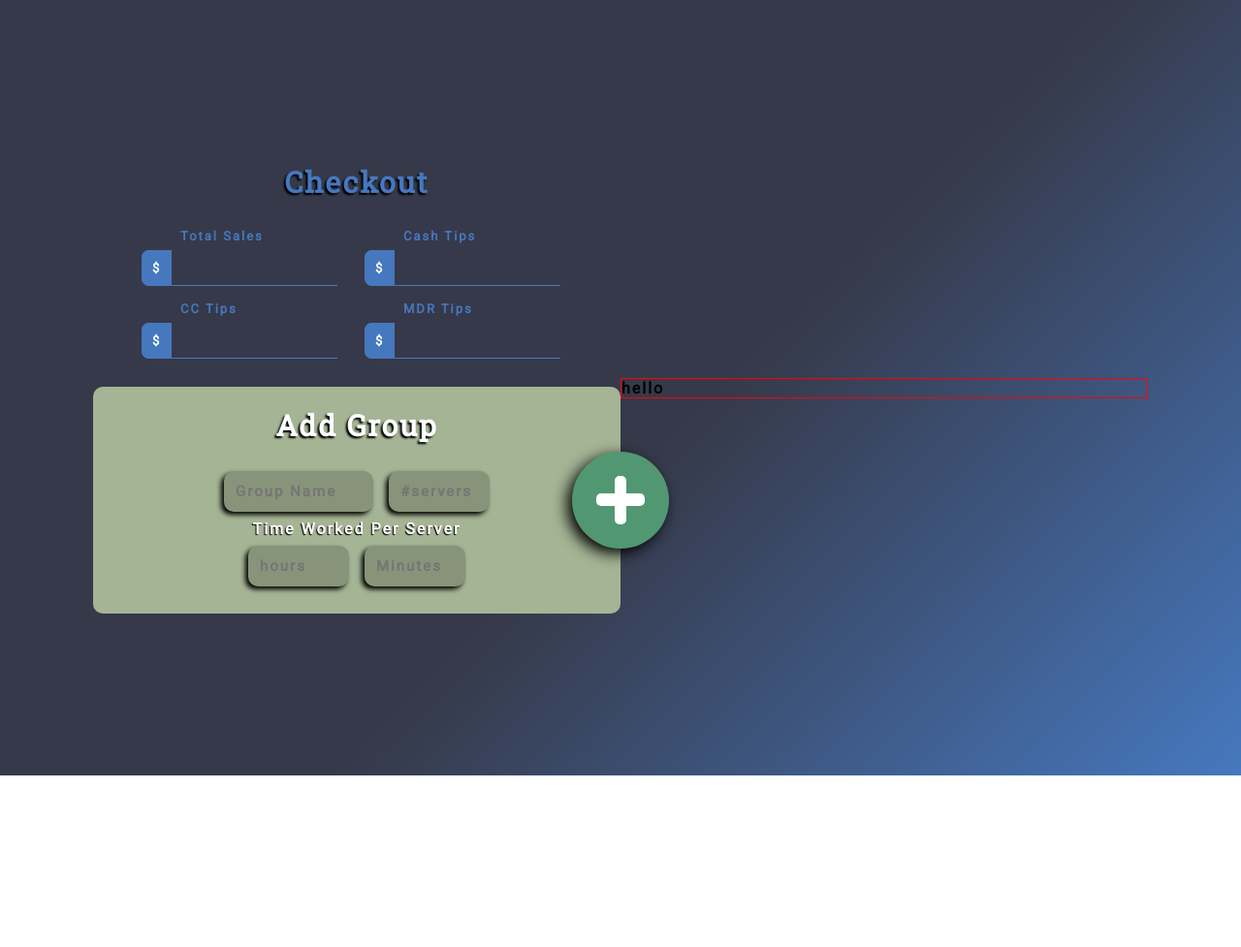
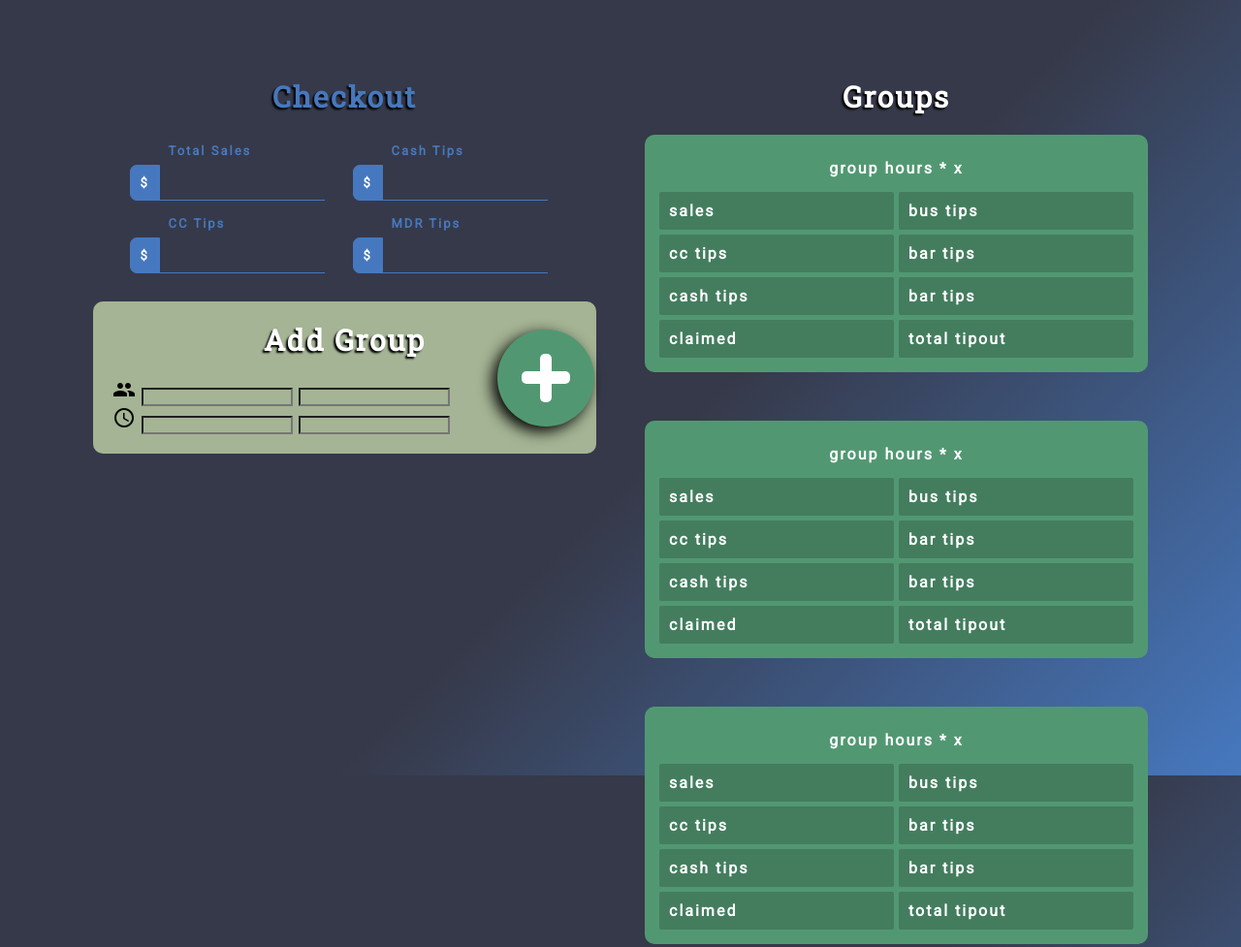
Before and after one commit to Eddie-Anguiano/brCalc_2, a plain HTML site: page index.html in a window 1280 px wide. Shown: the top 977 px of the page at 97% size. Before the commit the page ends 800 px from the top, so only its background shows below. Drawn offline with Linux system fonts and the light colour scheme.

Commit message:
added html/css for groups section and began redesign of add Group

```diff
--- a/index.html
+++ b/index.html
@@ -1,13 +1,22 @@
 <!DOCTYPE html>
 <html lang="">
-
   <head>
     <meta charset="utf-8" />
     <meta name="viewport" content="width=device-width, initial-scale=1.0" />
     <title></title>
-  <link href="https://fonts.googleapis.com/css?family=Roboto&display=swap" rel="stylesheet" />
-  <link href="https://fonts.googleapis.com/css?family=Roboto+Slab&display=swap" rel="stylesheet" />
+    <link
+      href="https://fonts.googleapis.com/css?family=Roboto&display=swap"
+      rel="stylesheet"
+    />
+    <link
+      href="https://fonts.googleapis.com/css?family=Roboto+Slab&display=swap"
+      rel="stylesheet"
+    />
     <link rel="stylesheet" href="style.css" />
+    <link
+      rel="stylesheet"
+      href="https://fonts.googleapis.com/icon?family=Material+Icons"
+    />
   </head>
 
   <body>
@@ -19,7 +28,11 @@
             <div class="checkout__totalSales cube">
               <label for="totalSales__input">Total Sales</label>
               <div class="dollar">$</div>
-            <input type="text" id="totalSales__input" class="checkout__input" />
+              <input
+                type="text"
+                id="totalSales__input"
+                class="checkout__input"
+              />
             </div>
             <div class="checkout__totalCcTips cube">
               <label for="CcTips__input">CC Tips</label>
@@ -44,25 +57,55 @@
 
         <section class="group">
           <h1 class="group__header">Add Group</h1>
-        <div class="group__top">
+          <div>
+            <i class="material-icons">group</i>
+            <input type="text" id="name__input" class="group__input" />
+            <input type="text" id="number__input" class="group__input" />
+          </div>
+          <div>
+            <i class="material-icons">access_time</i>
+            <input type="text" id="hours__input" class="group__input" />
+            <input type="text" id="minutes__input" class="group__input" />
+          </div>
+          <!-- <div class="group__top">
             <div class="group__name cube --largeInput">
-            <input type="text" id="name__input" class="group__input" placeholder="Group Name" />
+              <input
+                type="text"
+                id="name__input"
+                class="group__input"
+                placeholder="Group Name"
+              />
             </div>
             <div class="group__number cube --smallInput">
-            <input type="text" id="number__input" class="group__input" placeholder="#servers" />
+              <input
+                type="text"
+                id="number__input"
+                class="group__input"
+                placeholder="#servers"
+              />
             </div>
           </div>
 
           <div class="group__sub-heading">Time Worked Per Server</div>
           <div class="group__bottom">
             <div class="group__hours cube --smallInput">
-            <input type="text" id="hours__input" class="group__input" placeholder="hours" />
+              <input
+                type="text"
+                id="hours__input"
+                class="group__input"
+                placeholder="hours"
+              />
             </div>
             <div class="group__minutes cube --smallInput">
-            <input type="text" id="minutes__input" class="group__input" placeholder="Minutes" />
+              <input
+                type="text"
+                id="minutes__input"
+                class="group__input"
+                placeholder="Minutes"
+              />
             </div>
           </div>
-
+-->
           <div class="submit" id="add_item">
             <div class="horizontal-plus"></div>
             <div class="vertical-plus"></div>
@@ -71,10 +114,84 @@
       </div>
 
       <div class="container__right">
-      hello
+        <h1>Groups</h1>
+        <table class="table">
+          <thead>
+            <tr>
+              <th colspan="2">group hours * x</th>
+            </tr>
+          </thead>
+          <tbody>
+            <tr>
+              <td>sales</td>
+              <td>bus tips</td>
+            </tr>
+            <tr>
+              <td>cc tips</td>
+              <td>bar tips</td>
+            </tr>
+            <tr>
+              <td>cash tips</td>
+              <td>bar tips</td>
+            </tr>
+            <tr>
+              <td>claimed</td>
+              <td>total tipout</td>
+            </tr>
+          </tbody>
+        </table>
+        <table class="table">
+          <thead>
+            <tr>
+              <th colspan="2">group hours * x</th>
+            </tr>
+          </thead>
+          <tbody>
+            <tr>
+              <td>sales</td>
+              <td>bus tips</td>
+            </tr>
+            <tr>
+              <td>cc tips</td>
+              <td>bar tips</td>
+            </tr>
+            <tr>
+              <td>cash tips</td>
+              <td>bar tips</td>
+            </tr>
+            <tr>
+              <td>claimed</td>
+              <td>total tipout</td>
+            </tr>
+          </tbody>
+        </table>
+        <table class="table">
+          <thead>
+            <tr>
+              <th colspan="2">group hours * x</th>
+            </tr>
+          </thead>
+          <tbody>
+            <tr>
+              <td>sales</td>
+              <td>bus tips</td>
+            </tr>
+            <tr>
+              <td>cc tips</td>
+              <td>bar tips</td>
+            </tr>
+            <tr>
+              <td>cash tips</td>
+              <td>bar tips</td>
+            </tr>
+            <tr>
+              <td>claimed</td>
+              <td>total tipout</td>
+            </tr>
+          </tbody>
+        </table>
       </div>
     </div>
     <script src="app.js"></script>
   </body>
-
 </html>
--- a/style.css
+++ b/style.css
@@ -6,7 +6,7 @@
   box-sizing: border-box;
   padding: 0;
   margin: 0;
-  font-family: "Roboto", sans-serif;
+  font-family: 'Roboto', sans-serif;
   font-weight: 700;
   letter-spacing: 0.2rem;
   /* border: 1px solid red; */
@@ -20,20 +20,26 @@ body {
   /* Permalink - use to edit and share this gradient: https://colorzilla.com/gradient-editor/#363949+0,363949+55,4678bf+100 */
   background: #363949;
   /* Old browsers */
-  background: -moz-linear-gradient(-45deg,
-      #363949 0%,
-      #363949 55%,
-      #4678bf 100%);
+  background: -moz-linear-gradient(
+    -45deg,
+    #363949 0%,
+    #363949 55%,
+    #4678bf 100%
+  );
   /* FF3.6-15 */
-  background: -webkit-linear-gradient(-45deg,
-      #363949 0%,
-      #363949 55%,
-      #4678bf 100%);
+  background: -webkit-linear-gradient(
+    -45deg,
+    #363949 0%,
+    #363949 55%,
+    #4678bf 100%
+  );
   /* Chrome10-25,Safari5.1-6 */
   background: linear-gradient(135deg, #363949 0%, #363949 55%, #4678bf 100%);
   /* W3C, IE10+, FF16+, Chrome26+, Opera12+, Safari7+ */
   filter: progid:DXImageTransform.Microsoft.gradient(startColorstr='#363949', endColorstr='#4678bf', GradientType=1);
   /* IE6-9 fallback on horizontal gradient */
+  background-repeat: no-repeat;
+  background-attachment: fixed;
 }
 
 body,
@@ -48,7 +54,7 @@ html {
   margin: 0 auto;
   display: flex;
   justify-content: center;
-  align-items: center;
+  align-items: flex-start;
   flex-wrap: wrap;
 }
 
@@ -66,7 +72,7 @@ h1 {
   margin-bottom: 2rem;
   font-size: 3rem;
   color: white;
-  font-family: "Roboto Slab", serif;
+  font-family: 'Roboto Slab', serif;
   text-shadow: -2px 2px 2px black;
 }
 
@@ -79,6 +85,15 @@ h1 {
   flex: 1 1 522px;
   max-width: 645px;
   font-size: 1.6rem;
+  margin-top: 8rem;
+}
+
+.container__left {
+  padding-right: 2.5rem;
+}
+
+.container__right {
+  padding-left: 2.5rem;
 }
 
 /*----------------------------------------------------*/
@@ -139,14 +154,18 @@ h1 {
   margin-top: 2rem;
 }
 
-.group__header,
+.group input {
+  background-color: transparent;
+}
+
+/* .group__header,
 .group__bottom h2 {
   color: white;
 }
 
 .hours__header h2 {
   padding: 1.4rem 1.3rem 1.4rem 0;
-  font-family: "Roboto Slab", serif;
+  font-family: 'Roboto Slab', serif;
 }
 
 .group__top,
@@ -182,13 +201,13 @@ h1 {
   text-align: center;
   color: white;
   text-shadow: -1px 1px 1px black;
-}
+} */
 
 .submit {
   height: 10rem;
   width: 10rem;
   position: absolute;
-  left: 100%;
+  left: 90%;
   top: 50%;
   transform: translate(-50%, -50%);
   border-radius: 10rem;
@@ -222,9 +241,29 @@ h1 {
 }
 
 /*----------------------------------------------------*/
-/*OUTPUT*/
+/*OUTPUT TABLE*/
 /*----------------------------------------------------*/
 
-.container__right {
-  border: 1px solid red;
+table {
+  width: 100%;
+  background-color: #519872;
+  border-collapse: separate;
+  border-spacing: 0.5rem;
+  padding: 1rem;
+  margin-bottom: 5rem;
+  /* margin-left: 5rem; */
+  border-radius: 1rem;
+  color: white;
 }
+
+th {
+  width: 100%;
+  padding: 1rem;
+}
+
+td {
+  width: 50%;
+  padding: 1rem;
+  background-color: #437d5e;
+  border-radius: 0.2rem;
+}
```
Lines whose indentation alone changed are shown as unchanged.
